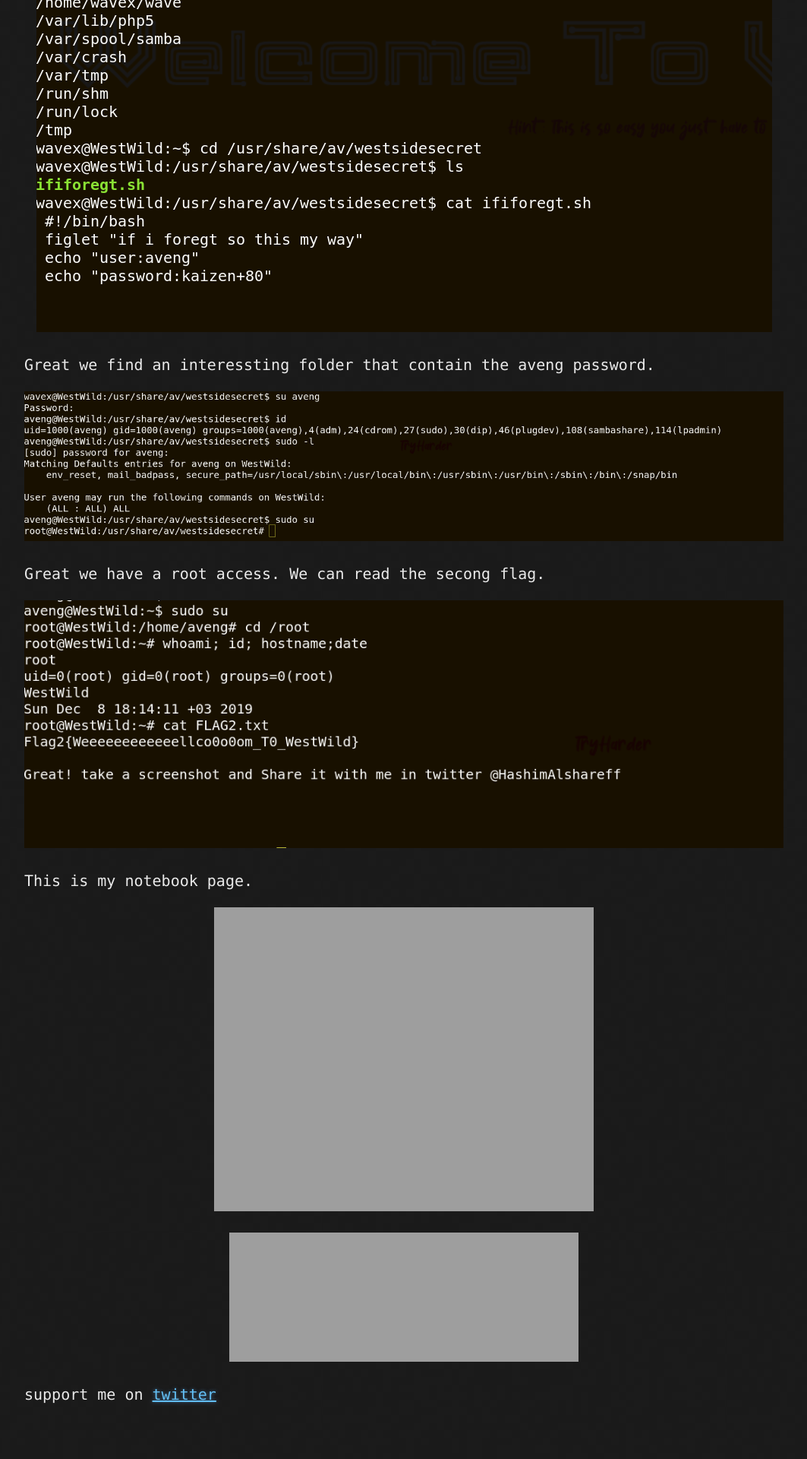
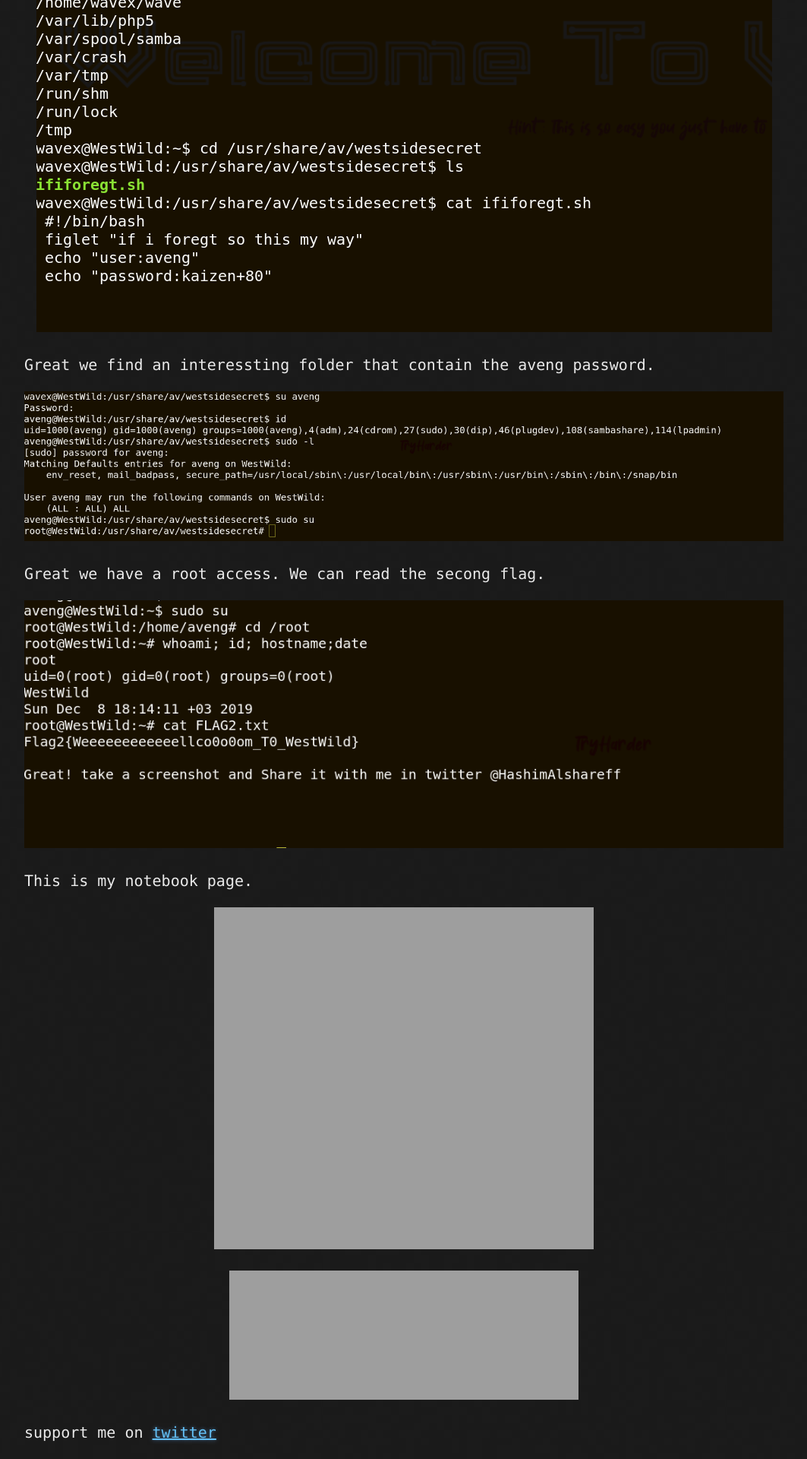
Before and after one commit to rajoul/rajoul.github.io, a Jekyll site: the page built from my_write_up/WestWild.md, in a window 1280 px wide. Shown: the part 4231-6151 px from the top of the page at 76% size, without its empty margins (108-1171 px from the left). Built offline with Jekyll 4.4.1, drawn with Linux system fonts in a browser that asks for light colours; our own code applies the rules of GitHub Pages for plain Markdown files; before the commit the page ends 6101 px from its top, so only the background shows below that.

Commit message:
Update WestWild.md

```diff
--- a/my_write_up/WestWild.md
+++ b/my_write_up/WestWild.md
@@ -59,7 +59,7 @@
 </p>
 This is my notebook page.
 <p align="center">
-  <img src="https://rajoul.github.io/my_write_up/image/West_Wild/West_wild.jpg" width="500" height="400">
+  <img src="https://rajoul.github.io/my_write_up/image/West_Wild/West_wild.jpg" width="500" height="450">
 </p>
 <p align="center">
   <img src="https://rajoul.github.io/my_write_up/image/gif/lhjar.gif" width="460" height="170">
```
